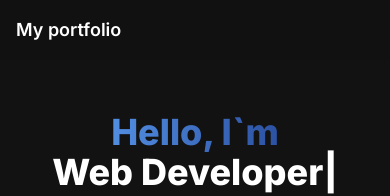
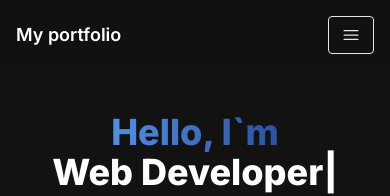
Before and after one commit to Saoa35/my-portfolio-website, a Next.js app: page / in a window 390 px wide. Shown: the top 196 px of the page. Built offline with nearby package versions, Linux system fonts and the light colour scheme.

Commit message:
+ added Bars3Icon

```diff
--- a/src/app/components/NavBar.jsx
+++ b/src/app/components/NavBar.jsx
@@ -1,7 +1,9 @@
-import React from "react";
+"use client";
+
+import React, { useState } from "react";
 import Link from "next/link";
-import Image from "next/image";
 import { NavLink } from "./NavLink";
+import { Bars3Icon, XMarkIcon } from "@heroicons/react/24/solid";
 
 const navLinks = [
   {
@@ -19,12 +21,23 @@ const navLinks = [
 ];
 
 export const NavBar = () => {
+  const [navBarOpen, setNavBarOpen] = useState(true);
+
   return (
     <nav className="fixed top-0 left-0 right-0 z-10 bg-[#121212] bg-opacity-90">
       <div className="flex flex-wrap items-center justify-between mx-auto p-4">
         <Link className="text-lg md:text-2xl text-white font-semibold" href="/">
           My portfolio
         </Link>
+        <div className="mobile-menu block md:hidden">
+          {navBarOpen ? (
+            <button className="text-slate-200 flex items-center px-3 py-2 border rounded">
+              <Bars3Icon className="w-5 h-5" />
+            </button>
+          ) : (
+            <button></button>
+          )}
+        </div>
         <div className="menu hidden md:block md:w-auto" id="navbar">
           <ul className="flex md:flex-row p-4 md:p-0 md:space-x-8 mt-0">
             {navLinks.map((link, id) => (
```
